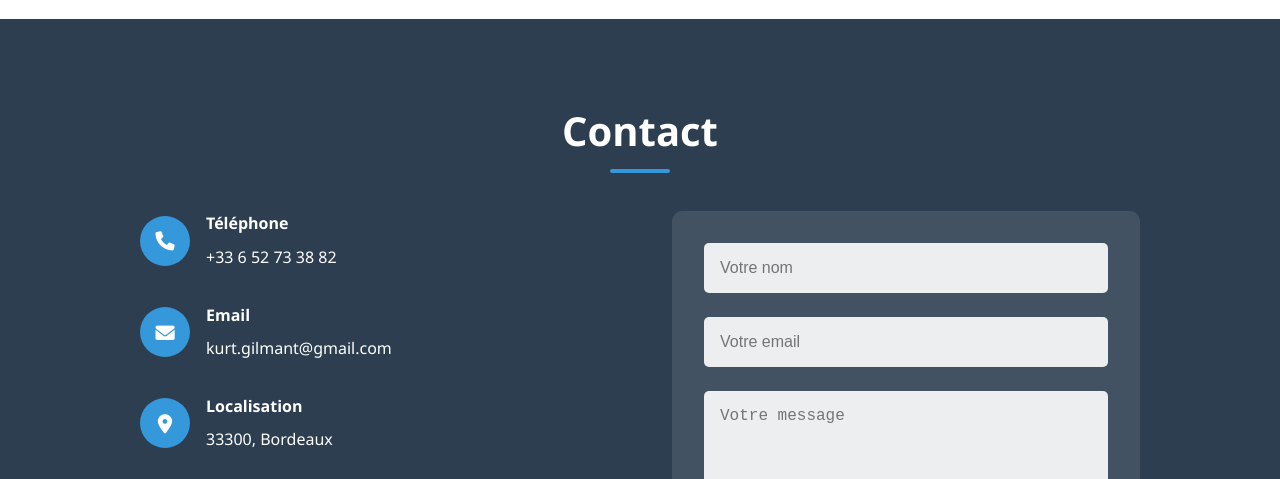
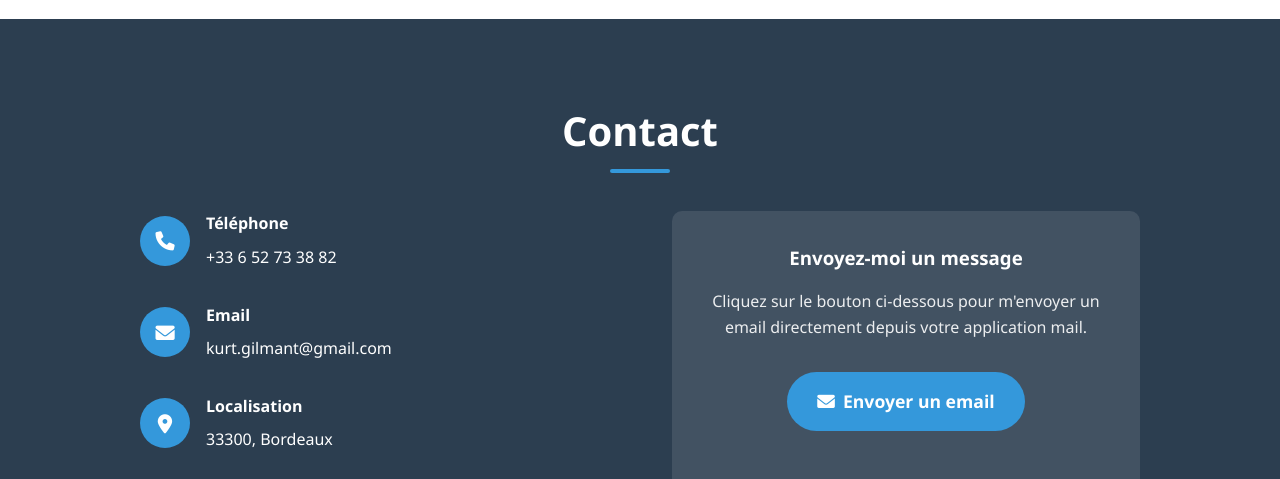
Before and after one commit to KurtGilmant/KurtGilmant.github.io, a plain HTML site: page index.html in a window 1280 px wide. Shown: the part 4711-5190 px from the top of the page. Drawn offline with Linux system fonts and the light colour scheme.

Commit message:
FEAT Forms changed to mailto

```diff
--- a/index.html
+++ b/index.html
@@ -247,18 +247,14 @@
                     </div>
                 </div>
                 <div class="contact-form">
-                    <form id="contact-form">
-                        <div class="form-group">
-                            <input type="text" id="name" name="name" placeholder="Votre nom" required>
-                        </div>
-                        <div class="form-group">
-                            <input type="email" id="email" name="email" placeholder="Votre email" required>
-                        </div>
-                        <div class="form-group">
-                            <textarea id="message" name="message" placeholder="Votre message" rows="5" required></textarea>
-                        </div>
-                        <button type="submit" class="btn btn-primary">Envoyer le message</button>
-                    </form>
+                    <div class="contact-cta">
+                        <h3>Envoyez-moi un message</h3>
+                        <p>Cliquez sur le bouton ci-dessous pour m'envoyer un email directement depuis votre application mail.</p>
+                        <a href="mailto:kurt.gilmant@gmail.com?subject=Contact depuis votre portfolio&body=Bonjour Kurt,%0D%0A%0D%0AJe vous contacte suite à la consultation de votre portfolio.%0D%0A%0D%0A" class="btn btn-primary btn-mail">
+                            <i class="fas fa-envelope"></i>
+                            Envoyer un email
+                        </a>
+                    </div>
                 </div>
             </div>
         </div>
@@ -267,7 +263,7 @@
     <!-- Footer -->
     <footer class="footer">
         <div class="container">
-            <p>&copy; 2024 Kurt Gilmant. Tous droits réservés.</p>
+            <p>Kurt Gilmant</p>
         </div>
     </footer>
 
--- a/styles.css
+++ b/styles.css
@@ -549,24 +549,32 @@ section {
     border-radius: 10px;
 }
 
-.form-group {
-    margin-bottom: 1.5rem;
+.contact-cta {
+    text-align: center;
 }
 
-.form-group input,
-.form-group textarea {
-    width: 100%;
-    padding: 1rem;
-    border: none;
-    border-radius: 5px;
-    background: rgba(255, 255, 255, 0.9);
-    font-size: 1rem;
+.contact-cta h3 {
+    margin-bottom: 1rem;
+    color: white;
 }
 
-.form-group input:focus,
-.form-group textarea:focus {
-    outline: none;
-    background: white;
+.contact-cta p {
+    margin-bottom: 2rem;
+    opacity: 0.9;
+    line-height: 1.6;
+}
+
+.btn-mail {
+    display: inline-flex;
+    align-items: center;
+    gap: 0.5rem;
+    font-size: 1.1rem;
+    padding: 15px 30px;
+}
+
+.btn-mail:hover {
+    transform: translateY(-3px);
+    box-shadow: 0 10px 25px rgba(52, 152, 219, 0.3);
 }
 
 /* Footer */
```
